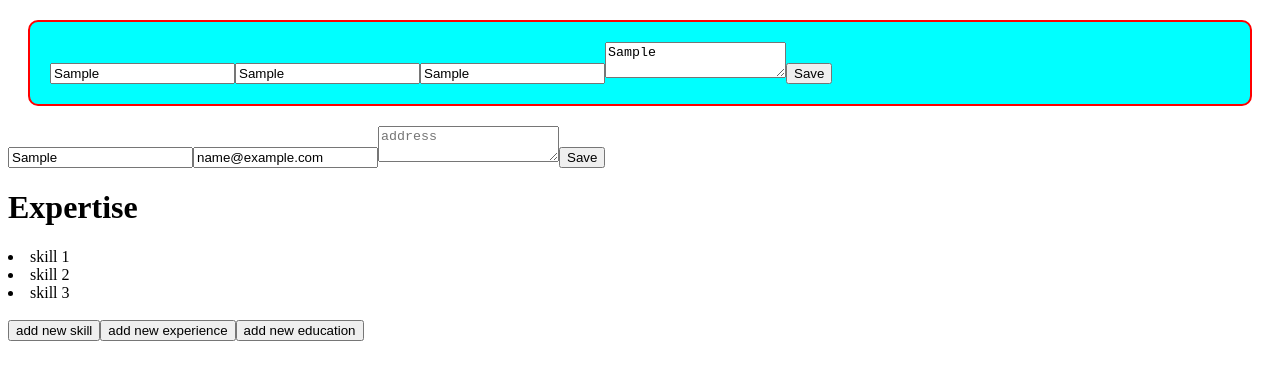
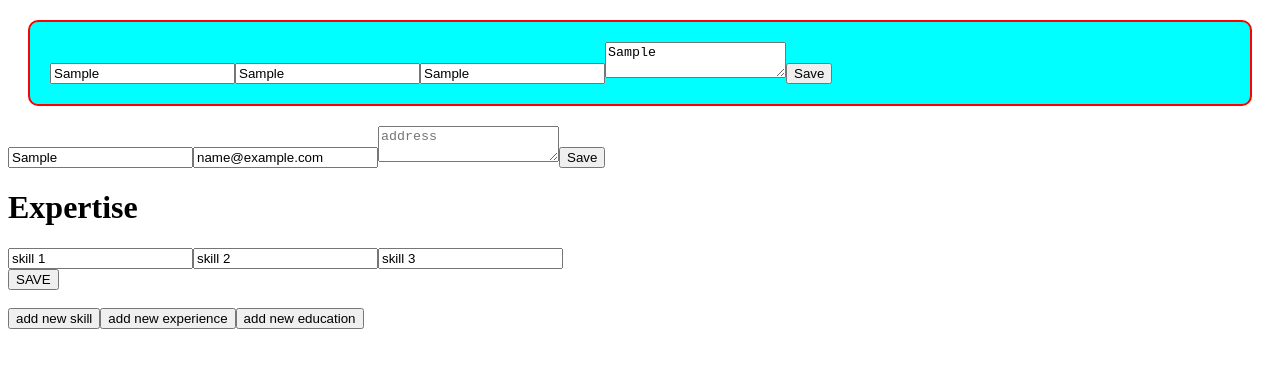
Before and after one commit to MichalGrecner/cv_app, a React (Vite) app: page / in a window 1280 px wide. Both pictures are taken after typing "Sample", "Sample", "Sample", "Sample", "Sample", "name@example.com" into the empty fields and a click on the button "add new skill". Shown: the top 380 px of the page. Built offline with nearby package versions, Linux system fonts and the light colour scheme.

Commit message:
skills section basic done, must be improved

```diff
--- a/src/component/Expertise.jsx
+++ b/src/component/Expertise.jsx
@@ -1,20 +1,41 @@
-import React, { useState, useEffect } from "react";
+import React, { useState, useEffect, useRef } from "react";
 //import "./Education.css";
-
-
-
-
 
 const Expertise = () => {
   const [skills, setSkills] = useState(["skill 1", "skill 2", "skill 3"]);
   const [skillLenAux, setSkillLenAux] = useState(false)
   const [showSkills, setShowSkills] = useState(false)
+  const [edit, setEdit] = useState(false);
+  const [newSkill, setNewSkill] = useState(false)
+
+  const editToggle = () => {
+    if (edit === false) setEdit(true);
+    if (edit === true) setEdit(false);
+  };
 
 
   const addNewSkill = () => {
-    console.log("skills.push(input)")
-    ;
+
+    const skillInput = useRef()
+    setShowSkills(false)
+    setEdit(true)
+
   };
+
+  const saveHandler = (e) => {
+    e.preventDefault();
+
+    let skillsArray=[]
+    for (let i =0; i < e.target.length-1;i++){
+
+      skillsArray.push(e.target[i].value)
+    }
+    setSkills(skillsArray)
+    setShowSkills(true)
+
+
+
+  }
 
   //toggles <h>Education<h> based on experience presence
   useEffect(() => {
@@ -35,14 +56,37 @@ const Expertise = () => {
           );
         })}
         <br></br>
-        <button onClick={addNewSkill}>add new skill</button>
+        <button onClick={()=>{setEdit(true); setShowSkills(false)}}>EDIT</button>
+      </>
+    );
+  }
+
+  if (edit) {
+    return (
+      <>
+        <h1>Expertise</h1>
+        <form onSubmit={saveHandler}>
+        {skills.map((oneSkill, index) => {
+          return (
+            <input key={index} type="text" defaultValue={oneSkill} />
+          );
+        })}
+        {newSkill? (
+          <input type="text" placeholder="example" />
+        ): <br></br> }
+        <button type = "submit">SAVE</button>
+        </form>
+        <br></br>
+        <button onClick={ () => {if(skills.length ===0){addNewSkill()}; setNewSkill(true)}}>add new skill</button>
+
+
       </>
     );
   }
 
   return (
     <>
-      <button onClick={() => {setShowSkills(true); if(skills.length ===0){addNewSkill()}}}>add new skill</button>
+      <button onClick={() => {setEdit(true); }}>add new skill</button>
     </>
   );
 };
```
